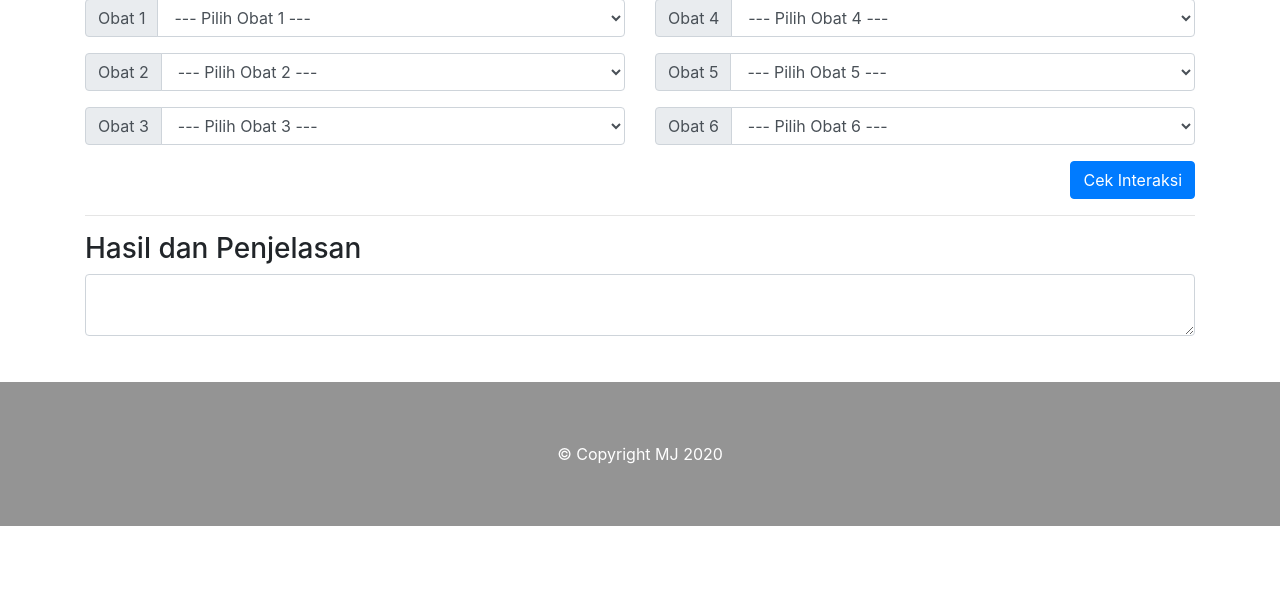
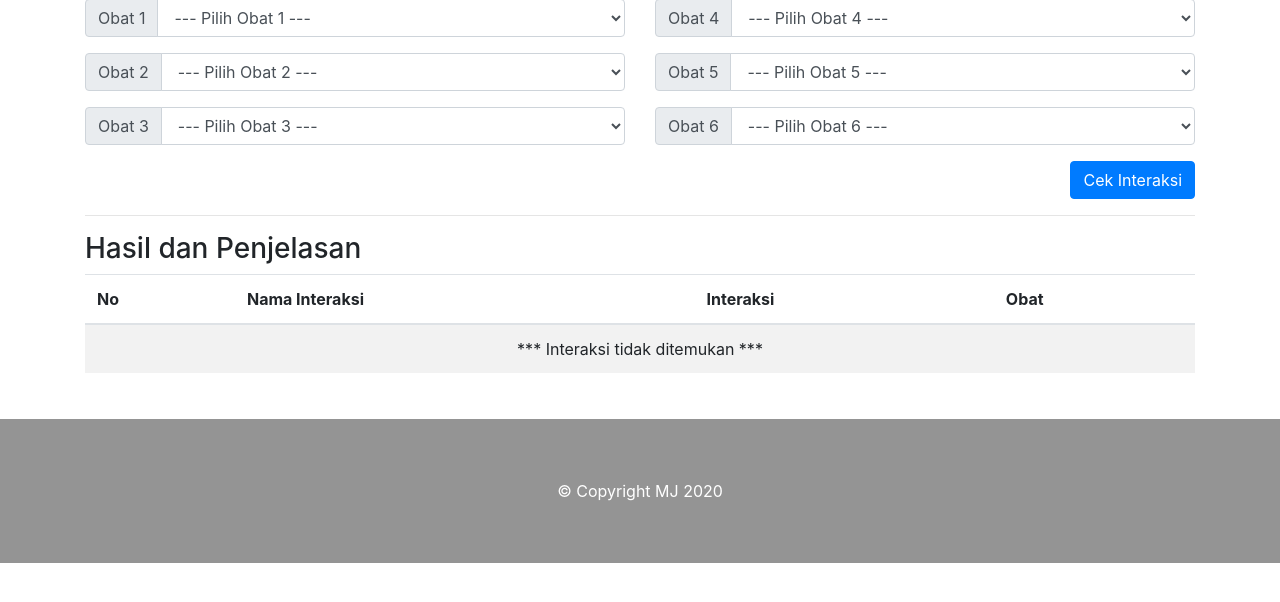
Before and after one commit to ahyaniayas/jafar_obatku, a PHP site: page /obatku/interaksi.php in a window 1280 px wide. Shown: the part 154-756 px from the top of the page. Run offline with PHP 8.4, Linux system fonts and the light colour scheme; data comes from the database, SQL or seed files in the repository.

Commit message:
project commit

```diff
--- a/admin/interaksi/edit.php
+++ b/admin/interaksi/edit.php
@@ -52,7 +52,9 @@
 	                <?php } ?>
 	              </select>
 	            </div>
+            </div>
 
+            <div class="col-lg-6">
 	            <div class="input-group mb-3">
 	              <div class="input-group-prepend">
 	                <span class="input-group-text">Obat 2</span>
--- a/admin/interaksi/tambah.php
+++ b/admin/interaksi/tambah.php
@@ -41,7 +41,9 @@
 	                <?php } ?>
 	              </select>
 	            </div>
+            </div>
 
+	          <div class="col-lg-6">
 	            <div class="input-group mb-3">
 	              <div class="input-group-prepend">
 	                <span class="input-group-text">Obat 2</span>
--- a/interaksi.php
+++ b/interaksi.php
@@ -1,28 +1,33 @@
 <?php include_once "_part/header.php" ?>
 	<?php
 		include './_part/koneksi.php';
-    $interaksi = '';
+    $obat = array("", "", "", "", "", "");
     if(isset($_POST['proses'])){
+      $obat = array();
+      $obat[] = $_POST['obat1'];
+      $obat[] = $_POST['obat2'];
+      $obat[] = $_POST['obat3'];
+      $obat[] = $_POST['obat4'];
+      $obat[] = $_POST['obat5'];
+      $obat[] = $_POST['obat6'];
 
-      $obat1 = $_POST['obat1'];
-      $obat2 = $_POST['obat2'];
-      $obat3 = $_POST['obat3'];
-      $obat4 = $_POST['obat4'];
-      $obat5 = $_POST['obat5'];
-      $obat6 = $_POST['obat6'];
+      $whereCek = "";
+      for($i=0; $i<count($obat); $i++){
+        for($ii=0; $ii<count($obat); $ii++){
+          if($obat[$i]!=$obat[$ii] && (!empty($obat[$i]) && !empty($obat[$ii]))){
+            $obat1 = $obat[$i];
+            $obat2 = $obat[$ii];
+            $whereCek .= "kode_obat='$obat1,$obat2' OR kode_obat='$obat2,$obat1' OR ";
+          }
+        }
+      }
+      $whereCek = !empty($whereCek)? rtrim($whereCek, " OR "): "0";
+      $whereCek = "WHERE ".$whereCek;
 
-      $kode_obat = $obat1.",".$obat2.",".$obat3.",".$obat4.",".$obat5.",".$obat6;
-
-      $sqlcek = "select interaksi from interaksi where kode_obat='$kode_obat'";
-      $rowcek = $koneksi->prepare($sqlcek);
-      $rowcek->execute();
-      $isicek = $rowcek->fetch(PDO::FETCH_OBJ);
-
-      $interaksi = $isicek->interaksi;
-    }elseif (isset($_GET['proses'])) {
-      $sqlhasil = !empty($interaksi==""); echo "Tidak Ada Interaksi Antar Obat";
-      $rowhasil = $koneksi->prepare($sqlhasil);
-      $rowhasil->execute();
+      $sqlCek = "SELECT * FROM interaksi $whereCek";
+      $rowCek = $koneksi->prepare($sqlCek);
+      $rowCek->execute();
+      $hasilCek = $rowCek->fetchAll(PDO::FETCH_OBJ);
     }
 ?>
   <div class="container">
@@ -50,7 +55,7 @@
               <select class="form-control" name="obat1">
                 <option value="">--- Pilih Obat 1 ---</option>
                 <?php foreach($hasil as $isi) { ?>
-                <option value="<?= $isi->kode_obat ?>"><?= $isi->nama_obat ?></option>
+                <option value="<?= $isi->kode_obat ?>" <?= $obat[0]==$isi->kode_obat? "selected": "" ?>><?= $isi->nama_obat ?></option>
                 <?php } ?>
               </select>
             </div>
@@ -62,7 +67,7 @@
               <select class="form-control" name="obat2">
                 <option value="">--- Pilih Obat 2 ---</option>
                 <?php foreach($hasil as $isi){ ?>
-                <option value="<?= $isi->kode_obat ?>"><?= $isi->nama_obat ?></option>
+                <option value="<?= $isi->kode_obat ?>" <?= $obat[1]==$isi->kode_obat? "selected": "" ?>><?= $isi->nama_obat ?></option>
                 <?php } ?>
               </select>
             </div>
@@ -74,7 +79,7 @@
               <select class="form-control" name="obat3">
                 <option value="">--- Pilih Obat 3 ---</option>
                 <?php foreach($hasil as $isi){ ?>
-                <option value="<?= $isi->kode_obat ?>"><?= $isi->nama_obat ?></option>
+                <option value="<?= $isi->kode_obat ?>" <?= $obat[2]==$isi->kode_obat? "selected": "" ?>><?= $isi->nama_obat ?></option>
                 <?php } ?>
               </select>
             </div>
@@ -90,7 +95,7 @@
               <select class="form-control" name="obat4">
                 <option value="">--- Pilih Obat 4 ---</option>
                 <?php foreach($hasil as $isi){ ?>
-                <option value="<?= $isi->kode_obat ?>"><?= $isi->nama_obat ?></option>
+                <option value="<?= $isi->kode_obat ?>" <?= $obat[3]==$isi->kode_obat? "selected": "" ?>><?= $isi->nama_obat ?></option>
                 <?php } ?>
               </select>
             </div>
@@ -102,7 +107,7 @@
               <select class="form-control" name="obat5">
                 <option value="">--- Pilih Obat 5 ---</option>
                 <?php foreach($hasil as $isi){ ?>
-                <option value="<?= $isi->kode_obat ?>"><?= $isi->nama_obat ?></option>
+                <option value="<?= $isi->kode_obat ?>" <?= $obat[4]==$isi->kode_obat? "selected": "" ?>><?= $isi->nama_obat ?></option>
                 <?php } ?>
               </select>
             </div>
@@ -114,7 +119,7 @@
               <select class="form-control" name="obat6">
                 <option value="">--- Pilih Obat 6 ---</option>
                 <?php foreach($hasil as $isi){ ?>
-                <option value="<?= $isi->kode_obat ?>"><?= $isi->nama_obat ?></option>
+                <option value="<?= $isi->kode_obat ?>" <?= $obat[5]==$isi->kode_obat? "selected": "" ?>><?= $isi->nama_obat ?></option>
                 <?php } ?>
               </select>
             </div>
@@ -128,9 +133,49 @@
 
       <hr>
       <h3>Hasil dan Penjelasan</h3>
-      <div class="form-group">
-        <textarea class="form-control" name="hasilinteraksi"><?= $interaksi; ?></textarea>
-      </div>
+      <table class="table table-striped">
+        <thead>
+          <tr>
+            <th>No</th>
+            <th>Nama Interaksi</th>
+            <th>Interaksi</th>
+            <th>Obat</th>
+          </tr>
+        </thead>
+        <tbody>
+          <?php if(!empty($hasilCek)){ ?>
+          <?php
+          $no=0;
+          foreach($hasilCek as $isiCek){
+            $no++;
+
+            $kode_obat = explode(",", $isiCek->kode_obat);
+            $nama_obat = "";
+            for($i=0; $i<count($kode_obat); $i++){
+              $kode = $kode_obat[$i];
+              $sqlObat = "SELECT nama_obat FROM obat WHERE kode_obat='$kode'";
+              $rowObat = $koneksi->prepare($sqlObat);
+              $rowObat->execute();
+              $isiObat = $rowObat->fetch(PDO::FETCH_OBJ);
+
+              $nama_obat .= $isiObat->nama_obat.", ";
+            }
+            $nama_obat = rtrim($nama_obat, ", ");
+          ?>
+          <tr>
+            <td><?= $no ?></td>
+            <td><?= $isiCek->nama_interaksi ?></td>
+            <td><?= $isiCek->interaksi ?></td>
+            <td><?= $nama_obat ?></td>
+          </tr>
+          <?php } ?>
+          <?php }else{ ?>
+          <tr>
+            <td colspan="4" style="text-align: center;">*** Interaksi tidak ditemukan ***</td>
+          </tr>
+          <?php } ?>
+        </tbody>
+      </table>
       <!-- ====================== END BAGIAN ISI BAWAH ====================== -->
     </div>
   </div>
```
Also changed, not shown: admin/interaksi/index.php (+2 -6 lines).
